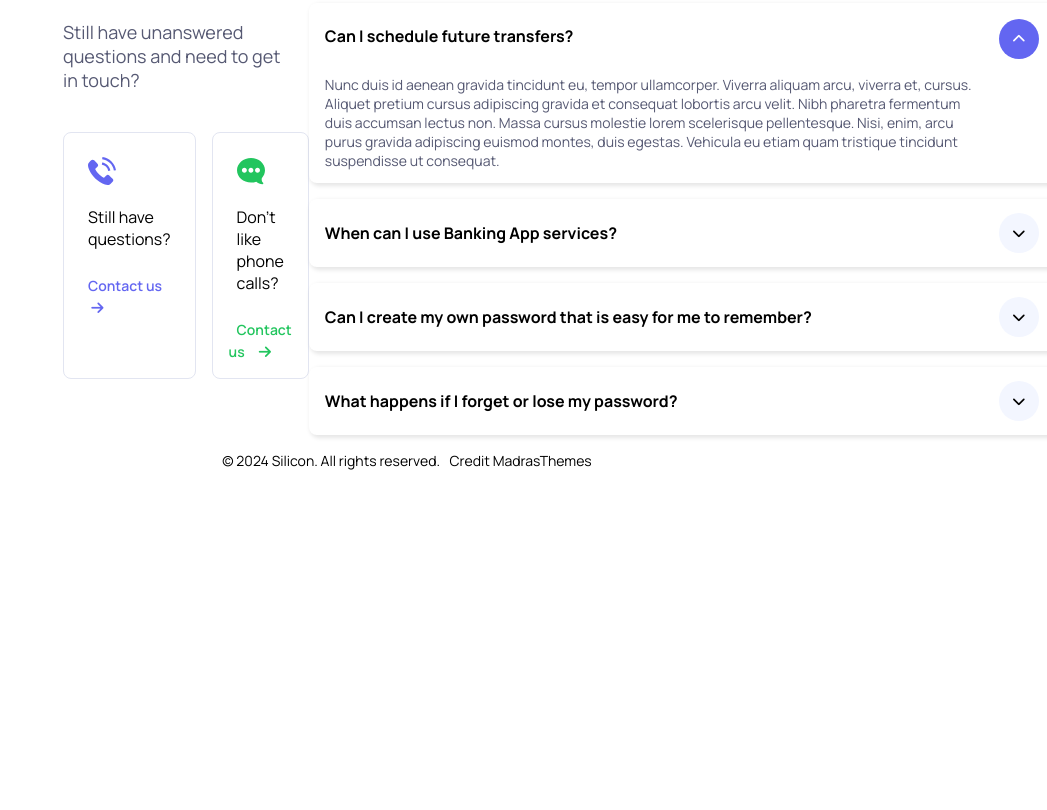
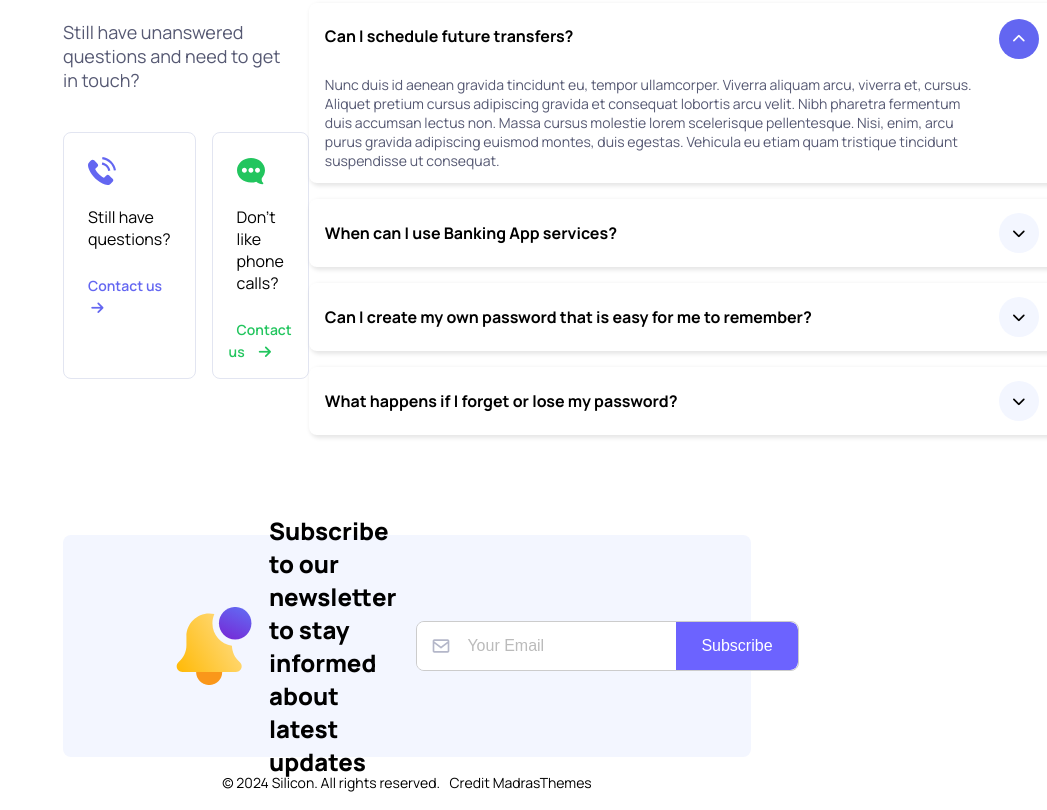
Before and after one commit to davidlindstedt/silicon, a plain HTML site: page index2.html in a window 1280 px wide. Shown: the part 5351-6161 px from the top of the page, without its empty margins (233-1280 px from the left). Before the commit the page ends 5837 px from the top, so only its background shows below. Drawn offline with Linux system fonts and the light colour scheme.

Commit message:
Silicon G-del klar

```diff
--- a/index2.html
+++ b/index2.html
@@ -268,7 +268,7 @@
                     </div>
 
                     <div class="clients">
-                        <h4>Clients are <br> Loving Our App</h4>
+                        <h4>Clients are Loving Our App</h4>
                     </div>
 
                     <div class="ratings">
@@ -408,6 +408,35 @@
 
         </section>
 
+        <section>
+            <div class="container">
+
+                <div class="subscribe-box">
+
+                    <div class="noti-bell">
+
+                        <img src="images/notification.svg" alt="notification bell">
+                        <h4 class="subscribe-text">Subscribe to our newsletter to stay <br> informed about latest updates</h4>
+
+                    </div>
+
+                        <div class="form-container">
+                            <form action="/submit-email" method="POST">
+                                <div class="input-container">
+                                    <img src="images/bx-envelope.svg" alt="">
+                                    <input type="email" id="email" name="email" placeholder="Your Email" required>
+                                    <button class="sub-btn" type="submit">Subscribe</button>
+                                </div>
+                            </form>
+                        </div>
+
+                </div>
+
+
+
+            </div>
+        </section>
+
     </main>
 
     <footer>
--- a/styles2.css
+++ b/styles2.css
@@ -570,8 +570,9 @@ footer {
 
 .clients {
     font-weight: 800;
-    font-size: 40px;
+    font-size: 38px;
     color: var(--color-dark);
+    padding: var(--container-padding);
 }
 
 .ratings {
@@ -628,10 +629,7 @@ footer {
     padding-bottom: 1.5rem;
 }
 
-.faq-left {
 
-
-}
 
 .any-questions {
     font-size: 32px;
@@ -802,6 +800,81 @@ footer {
 
 }
 
+.subscribe-box {
+    border-radius: 8px;
+    margin-top: 100px;
+    padding: 0 7rem;
+    display: flex;
+    justify-content: space-between;
+    align-items: center;
+    height: 222px;
+    background-color: #F3F6FF
+
+
+}
+
+.subscribe-text {
+    font-size: 24px;
+    font-weight: 800;
+
+}
+
+.noti-bell {
+    display: flex;
+    gap: 1rem;
+    justify-content: center;
+}
+
+.form-container {
+    padding: 20px;
+    border-radius: 10px;
+    width: 100%;
+    max-width: 472px;
+}
+
+.input-container {
+    display: flex;
+    align-items: center;
+    border: 1px solid #ccc;
+    border-radius: 8px;
+    overflow: hidden;
+}
+
+.input-container img {
+    padding: 14px;
+    background-color: #fff;
+
+}
+
+input[type="email"] {
+    border: none;
+    outline: none;
+    padding-top: 15px;
+    padding-bottom: 15px;
+    flex: 1;
+    font-size: 16px;
+    color: #333;
+}
+
+input[type="email"]::placeholder {
+    color: #bbb;
+}
+
+.sub-btn {
+    padding: 15px 25px;
+    background-color: #6c63ff;
+    color: white;
+    border: none;
+    cursor: pointer;
+    font-size: 16px;
+    transition: background-color 0.3s ease;
+    border-radius: 0 8px 8px 0;
+}
+
+.sub-btn:hover {
+    background-color: #5946d2;
+}
+
 @media (min-width: 768px) {
     .container {
         max-width: 720px;
```
Also changed, not shown: images/bx-envelope.svg (added), images/notification.svg (added).
